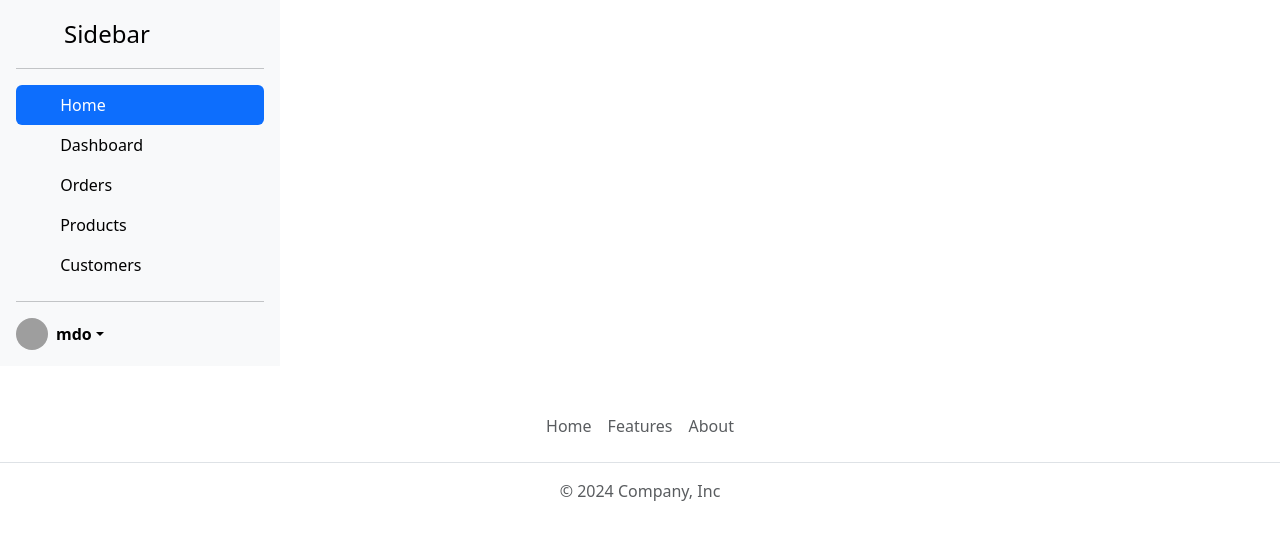
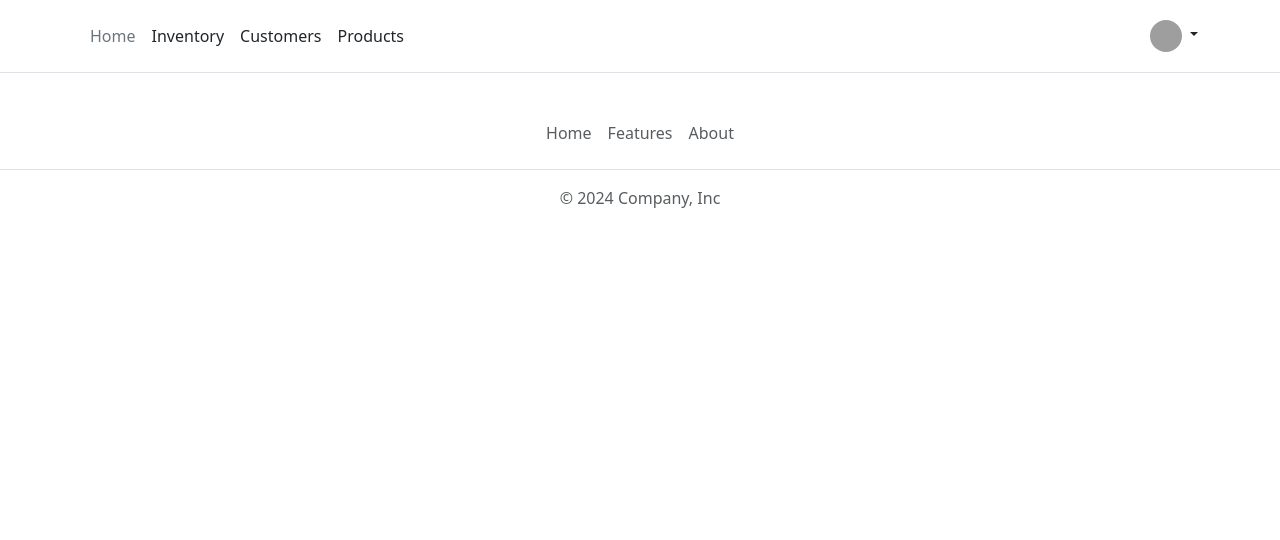
Before and after one commit to A-Trendafilov/TODO-List, a Flask app: page / in a window 1280 px wide. Shown: the top 540 px of the page. Run offline with Flask 3, Linux system fonts and the light colour scheme; grey boxes are pictures that could not be loaded.

Commit message:
change header in base.html

```diff
--- a/templates/base.html
+++ b/templates/base.html
@@ -5,7 +5,7 @@
   <meta charset="utf-8">
   <meta content="width=device-width, initial-scale=1.0" name="viewport">
 
-  <title>TODO List</title>
+  <title>{% block title %}TODO List{% endblock %}</title>
   <meta content="" name="description">
   <meta content="" name="keywords">
 
@@ -22,65 +22,24 @@
 
 </head>
 <body>
-<!-- Sidebar -->
-<div class="d-flex flex-column flex-shrink-0 p-3 bg-body-tertiary" style="width: 280px;">
-  <a href="/" class="d-flex align-items-center mb-3 mb-md-0 me-md-auto link-body-emphasis text-decoration-none">
-    <svg class="bi pe-none me-2" width="40" height="32">
-      <use xlink:href="#bootstrap"></use>
-    </svg>
-    <span class="fs-4">Sidebar</span>
+<!-- Header -->
+<header class="p-3 mb-3 border-bottom">
+  <div class="container">
+    <div class="d-flex flex-wrap align-items-center justify-content-center justify-content-lg-start">
+
+      <ul class="nav col-12 col-lg-auto me-lg-auto mb-2 justify-content-center mb-md-0">
+        <li><a href="#" class="nav-link px-2 link-secondary">Home</a></li>
+        <li><a href="#" class="nav-link px-2 link-dark">Inventory</a></li>
+        <li><a href="#" class="nav-link px-2 link-dark">Customers</a></li>
+        <li><a href="#" class="nav-link px-2 link-dark">Products</a></li>
+      </ul>
+
+      <div class="dropdown text-end">
+        <a href="#" class="d-block link-dark text-decoration-none dropdown-toggle" id="dropdownUser1"
+           data-bs-toggle="dropdown" aria-expanded="false">
+          <img src="https://github.com/mdo.png" alt="mdo" width="32" height="32" class="rounded-circle">
         </a>
-  <hr>
-  <ul class="nav nav-pills flex-column mb-auto">
-    <li class="nav-item">
-      <a href="#" class="nav-link active" aria-current="page">
-        <svg class="bi pe-none me-2" width="16" height="16">
-          <use xlink:href="#home"></use>
-        </svg>
-        Home
-      </a>
-    </li>
-    <li>
-      <a href="#" class="nav-link link-body-emphasis">
-        <svg class="bi pe-none me-2" width="16" height="16">
-          <use xlink:href="#speedometer2"></use>
-        </svg>
-        Dashboard
-      </a>
-    </li>
-    <li>
-      <a href="#" class="nav-link link-body-emphasis">
-        <svg class="bi pe-none me-2" width="16" height="16">
-          <use xlink:href="#table"></use>
-        </svg>
-        Orders
-      </a>
-    </li>
-    <li>
-      <a href="#" class="nav-link link-body-emphasis">
-        <svg class="bi pe-none me-2" width="16" height="16">
-          <use xlink:href="#grid"></use>
-        </svg>
-        Products
-      </a>
-    </li>
-    <li>
-      <a href="#" class="nav-link link-body-emphasis">
-        <svg class="bi pe-none me-2" width="16" height="16">
-          <use xlink:href="#people-circle"></use>
-        </svg>
-        Customers
-      </a>
-    </li>
-  </ul>
-  <hr>
-  <div class="dropdown">
-    <a href="#" class="d-flex align-items-center link-body-emphasis text-decoration-none dropdown-toggle"
-       data-bs-toggle="dropdown" aria-expanded="false">
-      <img src="https://github.com/mdo.png" alt="" width="32" height="32" class="rounded-circle me-2">
-      <strong>mdo</strong>
-    </a>
-    <ul class="dropdown-menu text-small shadow">
+        <ul class="dropdown-menu text-small" aria-labelledby="dropdownUser1">
           <li><a class="dropdown-item" href="#">New project...</a></li>
           <li><a class="dropdown-item" href="#">Settings</a></li>
           <li><a class="dropdown-item" href="#">Profile</a></li>
@@ -91,7 +50,9 @@
         </ul>
       </div>
     </div>
-<!-- End Sidebar -->
+  </div>
+</header>
+<!-- End Header -->
 {% block content %}
 {% endblock %}
 <!-- ======= Footer ======= -->
@@ -106,8 +67,11 @@
 <!-- ======= End Footer ======= -->
 
 <!-- Bootstrap JS -->
-<script src="https://cdn.jsdelivr.net/npm/bootstrap@5.3.3/dist/js/bootstrap.bundle.min.js"
-        integrity="sha384-YvpcrYf0tY3lHB60NNkmXc5s9fDVZLESaAA55NDzOxhy9GkcIdslK1eN7N6jIeHz"
+<script src="https://cdn.jsdelivr.net/npm/@popperjs/core@2.11.8/dist/umd/popper.min.js"
+        integrity="sha384-I7E8VVD/ismYTF4hNIPjVp/Zjvgyol6VFvRkX/vR+Vc4jQkC+hVqc2pM8ODewa9r"
+        crossorigin="anonymous"></script>
+<script src="https://cdn.jsdelivr.net/npm/bootstrap@5.3.3/dist/js/bootstrap.min.js"
+        integrity="sha384-0pUGZvbkm6XF6gxjEnlmuGrJXVbNuzT9qBBavbLwCsOGabYfZo0T0to5eqruptLy"
         crossorigin="anonymous"></script>
 </body>
 </html>
--- a/templates/index.html
+++ b/templates/index.html
@@ -1,4 +1,5 @@
 {% extends "base.html" %}
+{% block title %}TODO List{% endblock %}
 {% block content %}
 
 {% endblock %}
```
Lines whose indentation alone changed are shown as unchanged.
